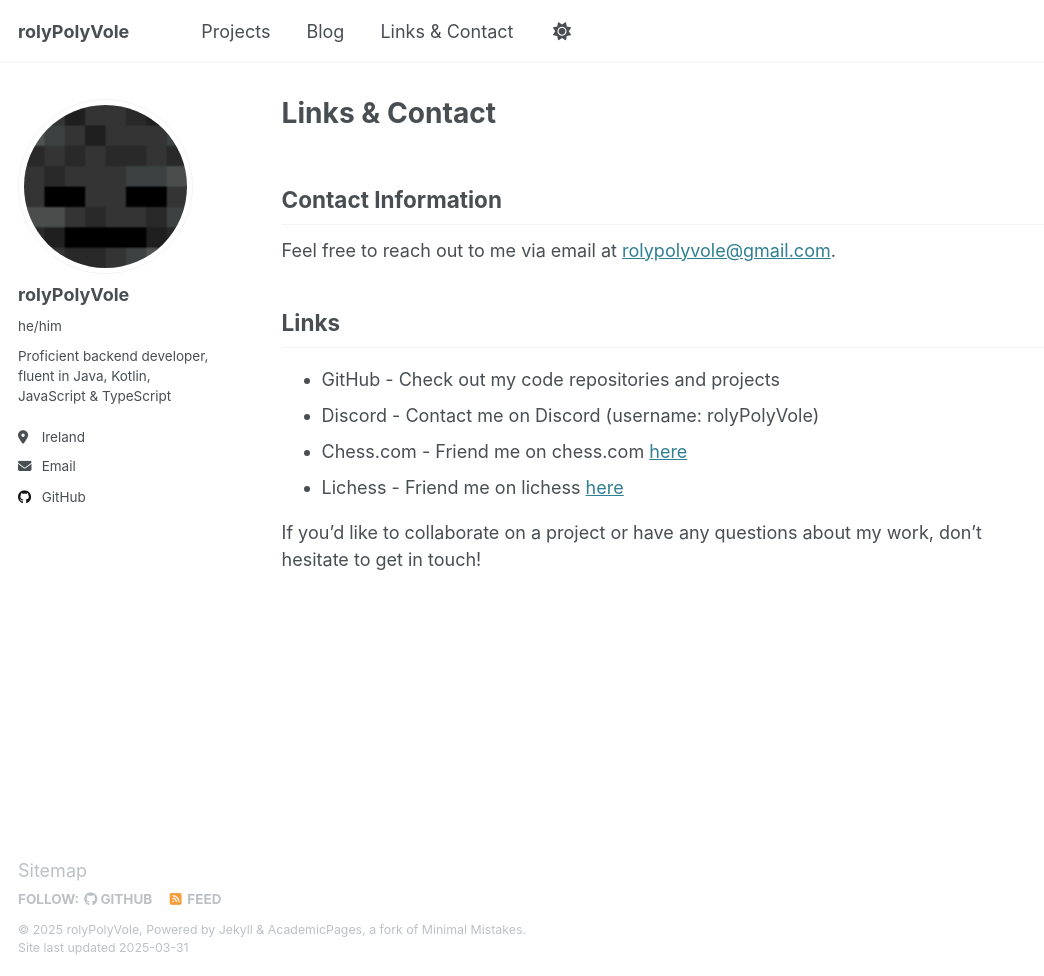
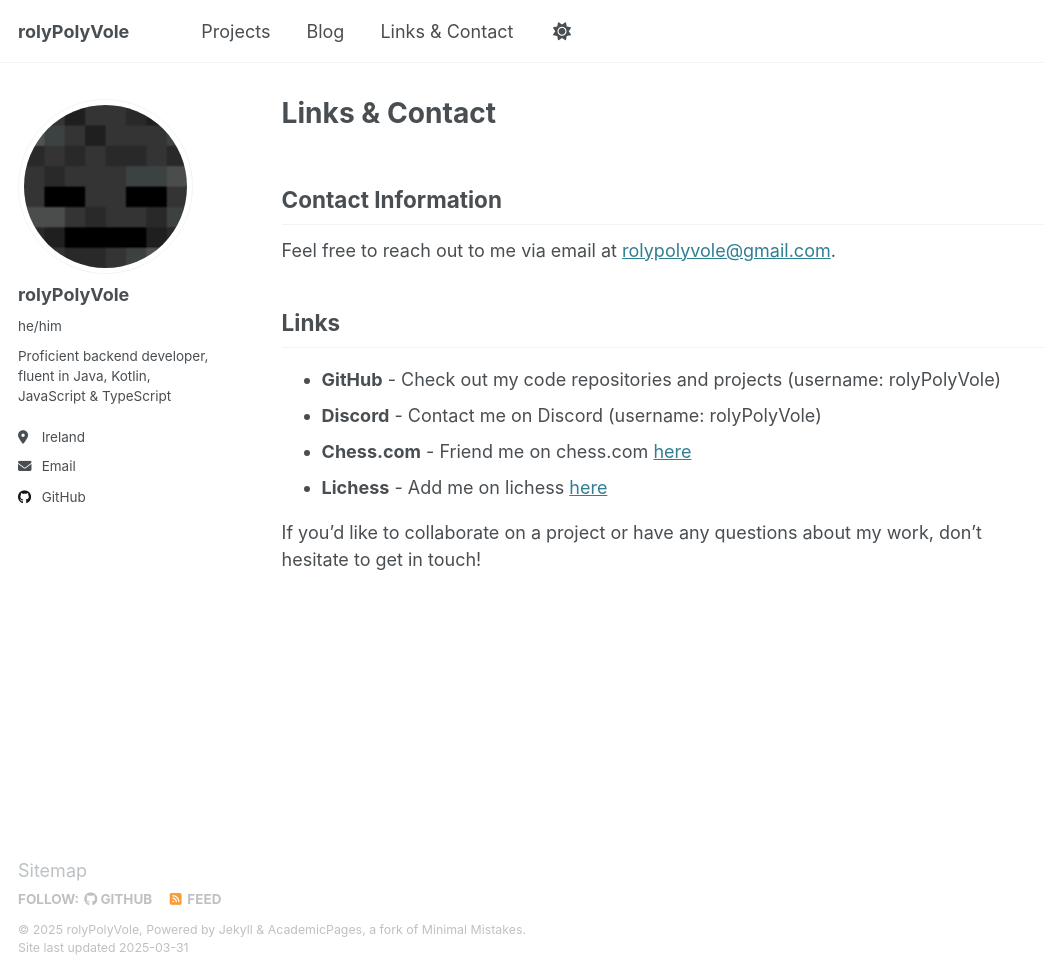
Before and after one commit to rolyPolyVole/rolyPolyVole.github.io, a Jekyll site: the page built from _pages/contact.md, in a window 1280 px wide and 976 px high. Shown: the whole window, without its empty margins (0-1044 px from the left). Built offline with Jekyll 4.4.1, drawn with Linux system fonts in a browser that asks for light colours.

Commit message:
Format contacts page better

```diff
--- a/_pages/contact.md
+++ b/_pages/contact.md
@@ -11,9 +11,9 @@ Feel free to reach out to me via email at [rolypolyvole@gmail.com](mailto:rolypo
 
 ## Links
 
-- GitHub - Check out my code repositories and projects
-- Discord - Contact me on Discord (username: rolyPolyVole)
-- Chess.com - Friend me on chess.com [here](https://www.chess.com/member/rolypolyvole)
-- Lichess - Friend me on lichess [here](https://lichess.org/@/rolyPolyVole)
+- **GitHub** - Check out my code repositories and projects (username: rolyPolyVole)
+- **Discord** - Contact me on Discord (username: rolyPolyVole)
+- **Chess.com** - Friend me on chess.com [here](https://www.chess.com/member/rolypolyvole)
+- **Lichess** - Add me on lichess [here](https://lichess.org/@/rolyPolyVole)
 
 If you'd like to collaborate on a project or have any questions about my work, don't hesitate to get in touch!
```
